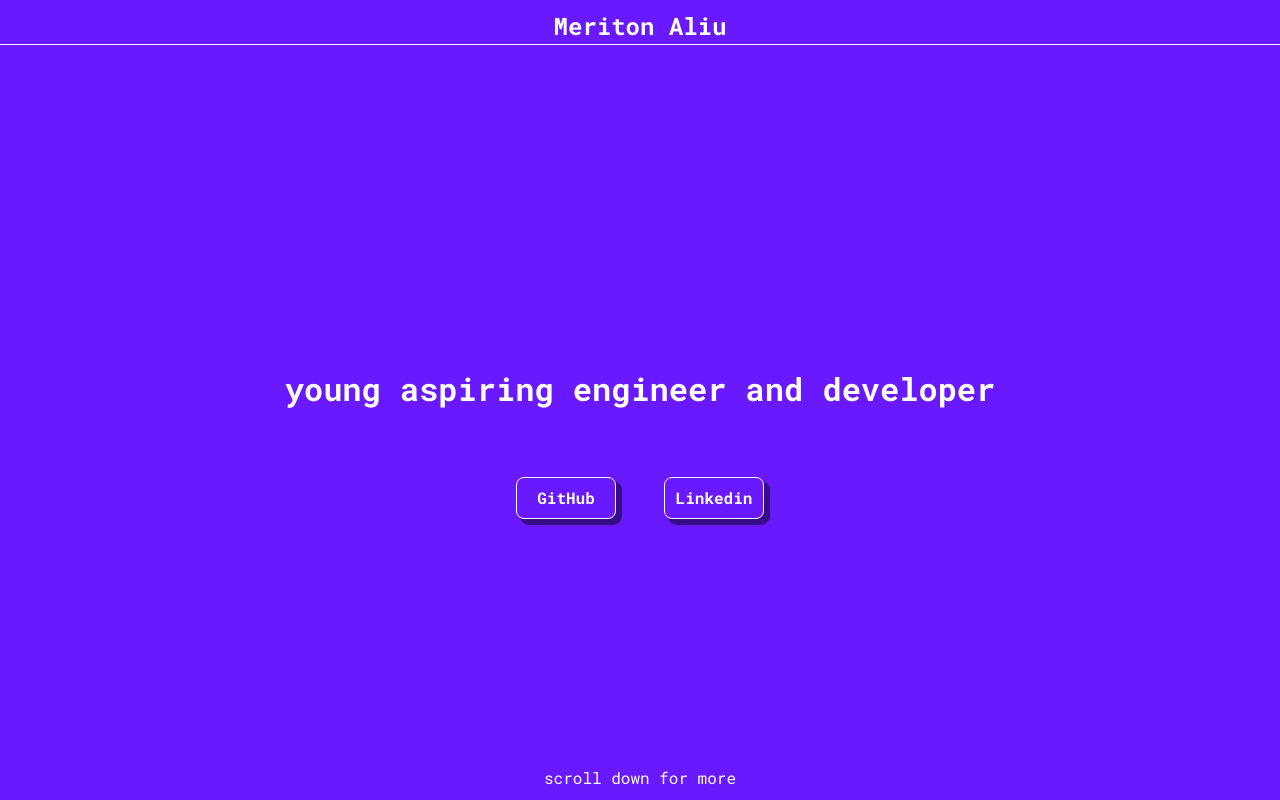
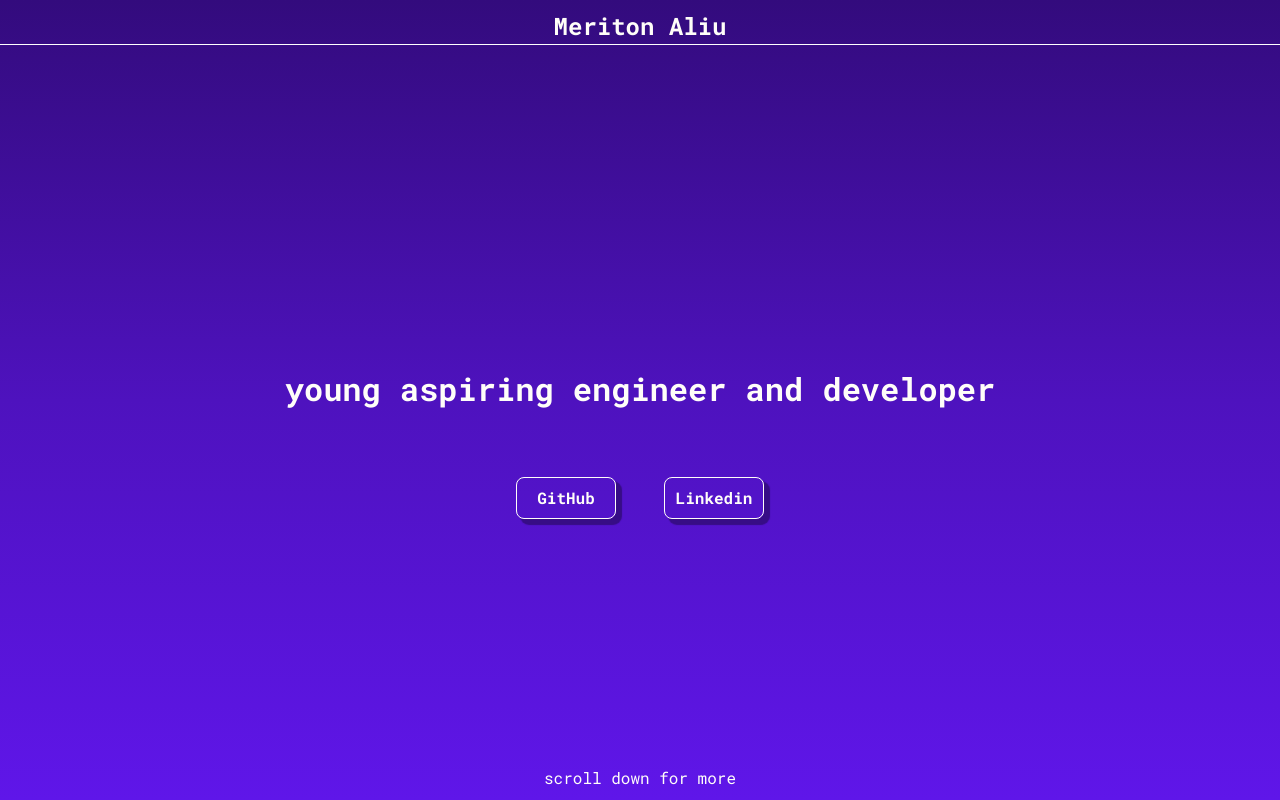
Before and after one commit to MeritonAliu/portfolio, a Next.js app: page / in a window 1280 px wide. Built offline with nearby package versions, Linux system fonts and the light colour scheme.

Commit message:
gradient

```diff
--- a/app/globals.css
+++ b/app/globals.css
@@ -34,6 +34,7 @@ main {
 .about{
   background-color: black;
   color: white;
+  background: linear-gradient(180deg, rgba(95,22,233,1) 0%, rgba(177,128,255,1) 50%, rgba(230,217,255,1) 100%);
 }
 
 .landing{
@@ -42,6 +43,7 @@ main {
   text-align: center;
 
   background: #6919ff;
+  background: linear-gradient(0deg, rgba(95,22,233,1) 0%, rgba(78,18,190,1) 50%, rgba(51,11,125,1) 100%);
   color: #fffef9;
 
   h1{
```
